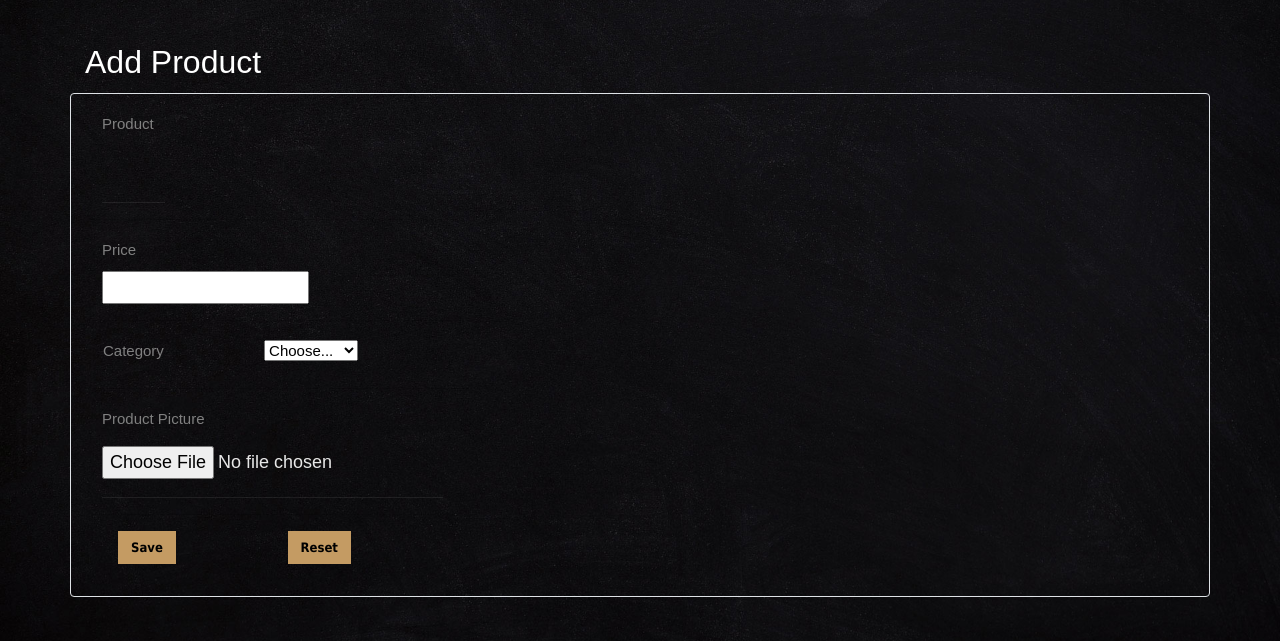
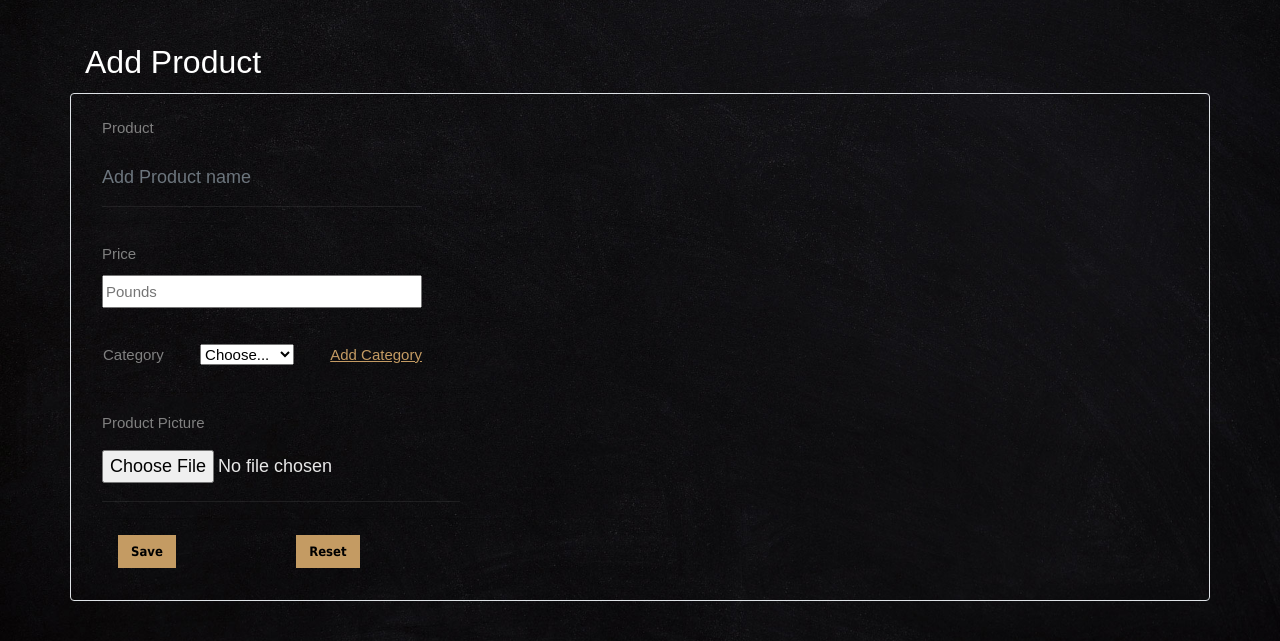
Before and after one commit to leila672/Cafeteria, a PHP site: page /addProduct.php in a window 1280 px wide. Shown: the part 88-729 px from the top of the page. Run offline with PHP 8.4, Linux system fonts and the light colour scheme.

Commit message:
add product

```diff
--- a/Admin/addProduct.php
+++ b/Admin/addProduct.php
@@ -28,33 +28,33 @@
         </div>
         <form class="row border rounded" action="" method="post" enctype="multipart/form-data">
             <fieldset class="m-3">
-                <div class="col-md-3">
+                <div class="col-md-3 mt-1">
                     <label class="form-label">Product</label>
-                    <input type="text" name="product" class="form-control" value="" required>
+                    <input type="text" name="product" class="form-control" value="" placeholder="Add Product name" style="width: 20rem;" required>
                 </div>
 
 
                 <hr>
                 <div class="col-md-3">
                     <label class="form-label">Price</label>
-                    <input type="number" class="custom-number" name="price" min="1" step="1" value="" required>
+                    <input type="number" class="custom-number" name="price" placeholder="Pounds" min="1" style="width: 20rem;" step="1" value="" required>
                 </div>
 
                 <hr>
                 <div class="row-md-3">
-                    <label class="form-label" style="margin-right: 6rem; margin-left:1rem;">Category</label>
+                    <label class="form-label" style="margin-right: 2rem; margin-left:1rem;">Category</label>
+
                     <select name="category" class="form-select" required>
                         <option selected disabled value="">Choose...</option>
                         <option value="Hot Drinks">Hot Drinks</option>
                         <option value="Beverages">Beverages</option>
                         <option value="Alcohol">Alcohol</option>
                     </select>
+
+                    <span>
+                        <a href="" style="text-decoration: underline; margin-left: 2rem">Add Category</a>
+                    </span>
                 </div>
-
-                <!-- <div class="row-md-3">
-                    <label class="form-label" style="font-size: large; margin-right: 3rem;">Category</label>
-                    <input type="number" step="1" min="1" max="12" name="room" class="form-control" value="">
-                </div> -->
 
                 <hr>
                 <div class="row-md-6">
@@ -71,6 +71,7 @@
                     <div class="col-6">
                         <button class="btn btn-primary" type="submit" style="font-family: Tahoma;font-weight:bold;">Save</button>
                     </div>
+
                     <div class="col-6" style="font-family: Tahoma;">
                         <button class="btn btn-primary btn-danger" type="reset" style="font-family: Tahoma;font-weight:bold;">Reset</button>
                     </div>
```
